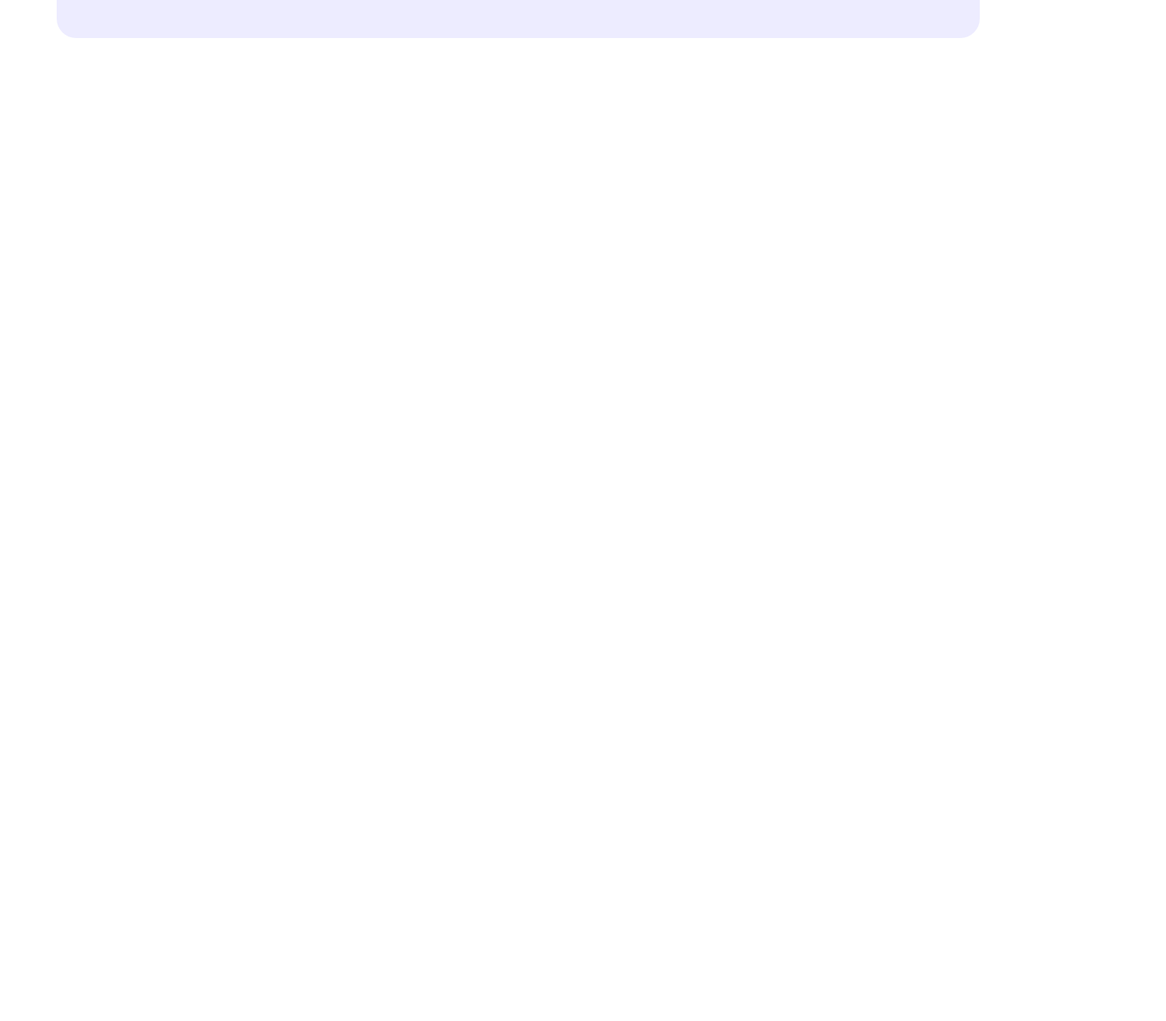
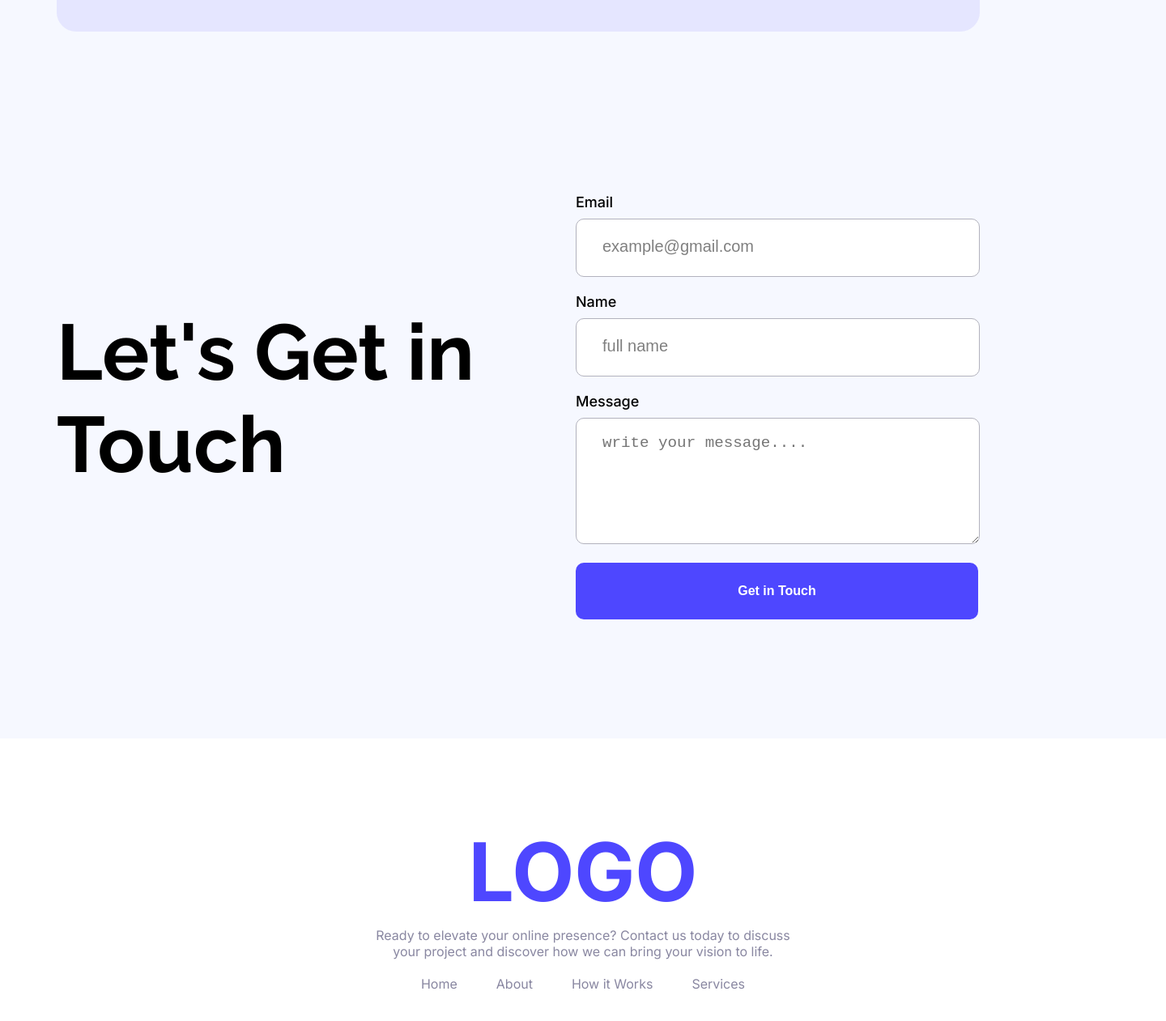
Before and after one commit to Mahbub-Zaman/Assignment-1, a plain HTML site: page index.html in a window 1280 px wide. Shown: the part 1525-2786 px from the top of the page at 81% size, 1440 px wide, since content can reach past the window. Before the commit the page ends 1709 px from the top, so only its background shows below. Drawn offline with Linux system fonts and the light colour scheme.

Commit message:
footer section complete

```diff
--- a/index.html
+++ b/index.html
@@ -58,8 +58,41 @@
                 </div>
             </div>
          </section>
+
+        <!-- Touch Section -->
+         <section>
+            <div class="touch-section">
+            <h1 class="title raleway-normal">Let's Get in Touch</h1>
+            <form class="inter-normal" action="">
+                <div>
+                    <label for="email">Email</label>
+                    <input type="email" name="" id="email" placeholder="example@gmail.com">
+                </div>
+                <div>
+                    <label for="name">Name</label>
+                    <input type="text" name="name" id="" placeholder="full name">
+                </div>
+                <div>
+                    <label for="message">Message</label>
+                    <textarea name="message" id="" placeholder="write your message...."></textarea>
+                </div>
+                <button class="primary-btn form-btn">Get in Touch</button>
+            </form>
+            </div>
+         </section>
     </main>
-
-    <footer></footer>
+    <!--Footer Section-->
+    <footer class="footer-section inter-normal">
+        <div class="footer-content">
+            <h1>LOGO</h1>
+            <p>Ready to elevate your online presence? Contact us today to discuss your project and discover how we can bring your vision to life.</p>
+            <div class="footer-link">
+                <a href="">Home</a>
+                <a href="">About</a>
+                <a href="">How it Works</a>
+                <a href="">Services</a>
+            </div>
+        </div>
+    </footer>
 </body>
 </html>
--- a/styles/style.css
+++ b/styles/style.css
@@ -1,7 +1,10 @@
-/* *{
-    margin: 0 auto;
-} */
-
+*{
+    margin: 0;
+    padding: 0;
+}
+body {
+    background: #F6F8FF;
+}
 /* Font section */
 .raleway-normal {
   font-family: "Raleway", sans-serif;
@@ -68,6 +71,7 @@ nav{
     width: 174px;
     height: 48px;
 }
+
 
 /* Action Section */
 .action-section{
@@ -161,3 +165,106 @@ nav{
     padding: 0px;
     color: rgba(0, 0, 0, 0.5);
 }
+
+/* Touch Selection */
+.touch-section{
+    display: flex;
+    justify-content: center;
+    align-items: center;
+    margin: 0 auto;
+    max-width: 1140px;
+    height: 632px;
+    gap: 115px;
+}
+
+.touch-section h1{
+    font-size: 97px;
+    font-weight: 700;
+    color: black;
+}
+
+label{
+    display: block;
+    font-size: 18px;
+    font-weight: 500;
+    margin-bottom: 10px;
+    margin-top: 20px;
+}
+
+input{
+    border: .5px solid rgb(178, 178, 189);
+    outline:none;
+    width: 465px;
+    height: 70px;
+    background-color:1px solid white;
+    border-radius: 10px;
+    padding-left: 32px;
+}
+
+input::placeholder{
+    color: rgba(0, 0, 0, 0.5);
+    font-size: 20px;
+}
+
+textarea{
+    width: 465px;
+    height: 135px;
+    border-radius: 10px;
+    border: .5px solid rgb(178, 178, 189);
+    outline: none;
+    padding-left: 32px;
+    padding-top: 19px;
+    font-size: 1.2rem;
+
+}
+
+.form-btn{
+    width: 497px;
+    height: 70px;
+    font-size: 16px;
+    font-weight: 700;
+    margin-top: 19px;
+}
+
+.footer-section{
+    margin: 0 auto;
+    width: 1440px;
+    height: 428px;
+    background-color: white;
+    text-align: center;
+}
+
+.footer-content{
+    width: 531px;
+    height: 221px;
+    margin: 104px auto;
+    padding-top: 104px;
+}
+
+.footer-content h1{
+    color: #4E47FF;
+    font-size: 100px;
+    font-weight: 700;
+    margin: 0;
+    padding: 0;
+}
+
+.footer-content p{
+    color: rgba(137, 135, 161, 1);
+    font-size: 16px;
+    margin: 0;
+    padding-top: 8px;
+    padding-bottom: 20px;
+}
+
+.footer-link{
+    display: flex;
+    gap: 48px;
+    justify-content: center;
+}
+
+.footer-link a{
+    text-decoration: none;
+    font-size: 16px;
+    color: rgba(137, 135, 161, 1);
+}
```
